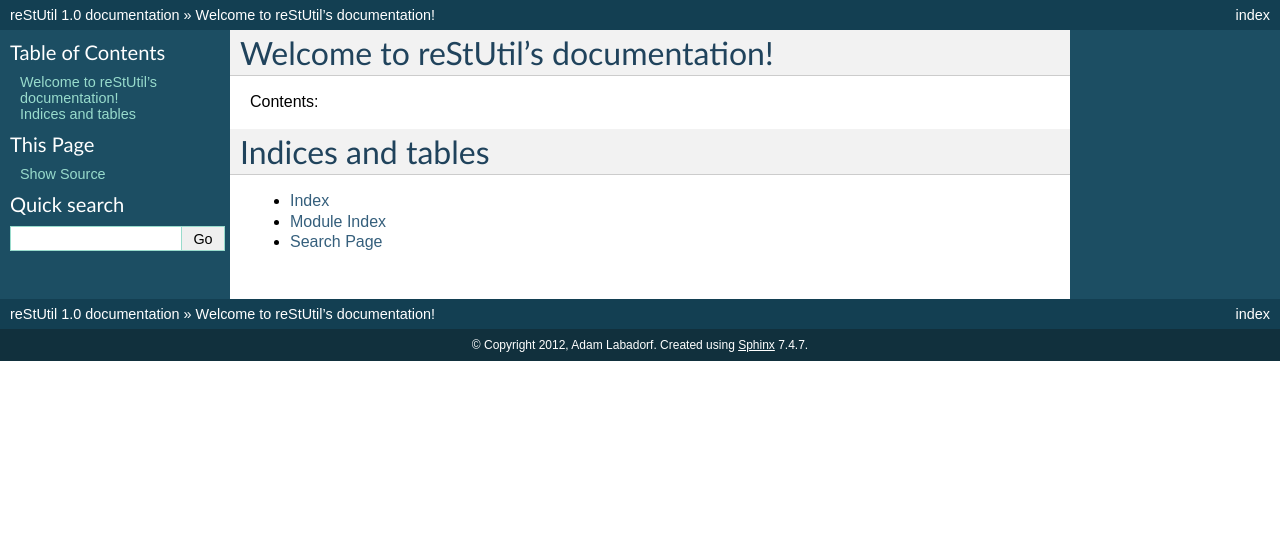
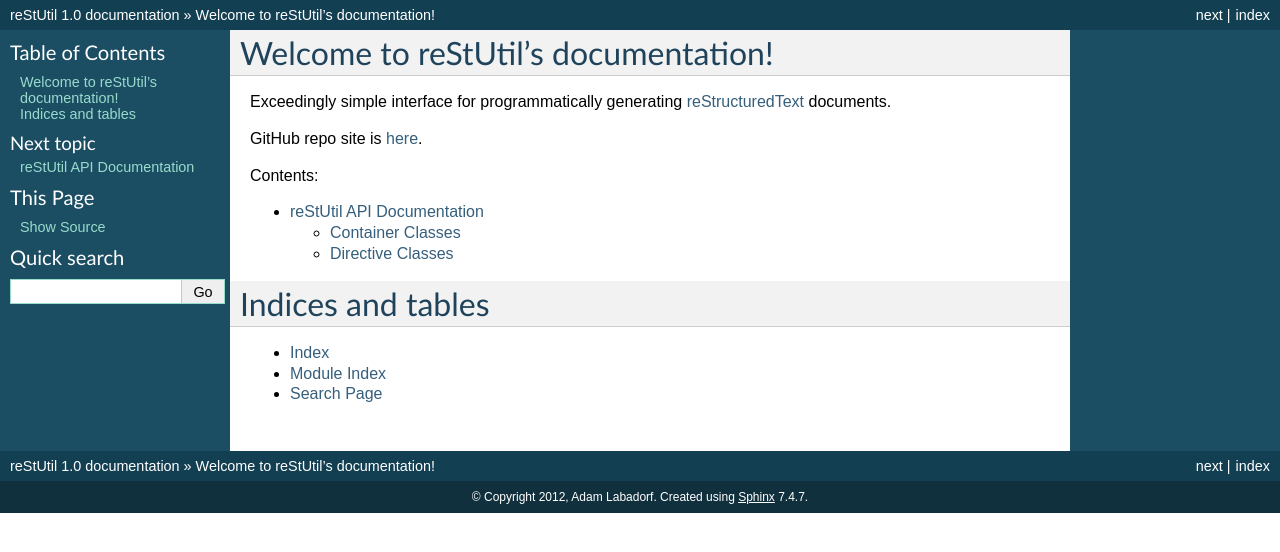
Before and after one commit to adamlabadorf/reStUtil, a Sphinx documentation site: the page built from doc/source/index.rst, in a window 1280 px wide. Shown: the top 552 px of the page. Built offline with Sphinx 7.4.7, drawn with Linux system fonts in a browser that asks for light colours.

Commit message:
added docs and Makefile target for auto GitHub pages publishing

```diff
--- a/doc/source/index.rst
+++ b/doc/source/index.rst
@@ -6,12 +6,20 @@
 Welcome to reStUtil's documentation!
 ====================================
 
+Exceedingly simple interface for programmatically generating reStructuredText_
+documents.
+
+GitHub repo site is `here`_.
+
+.. _reStructuredText: http://docutils.sourceforge.net/rst.html
+.. _here: https://github.com/adamlabadorf/reStUtil
+
 Contents:
 
 .. toctree::
    :maxdepth: 2
+
    api
-
 
 
 Indices and tables
```
Also changed, not shown: doc/source/api.rst (+27 -2 lines), 1 other file.
